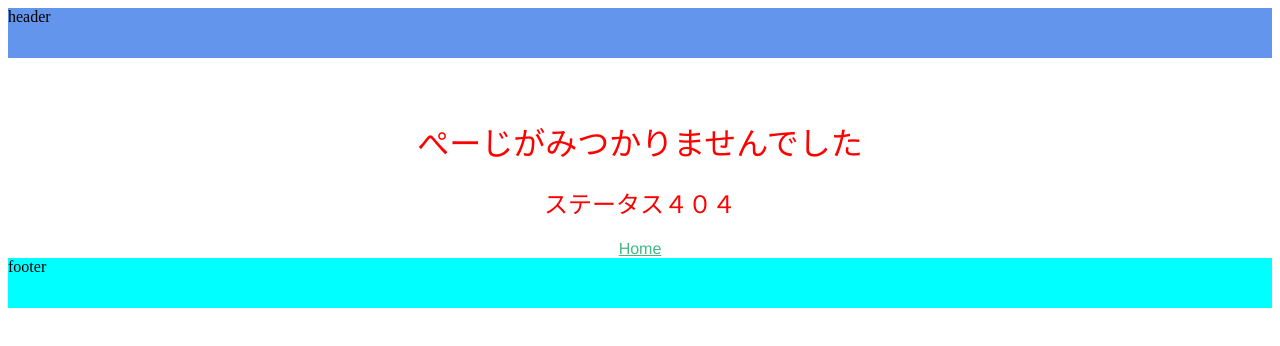
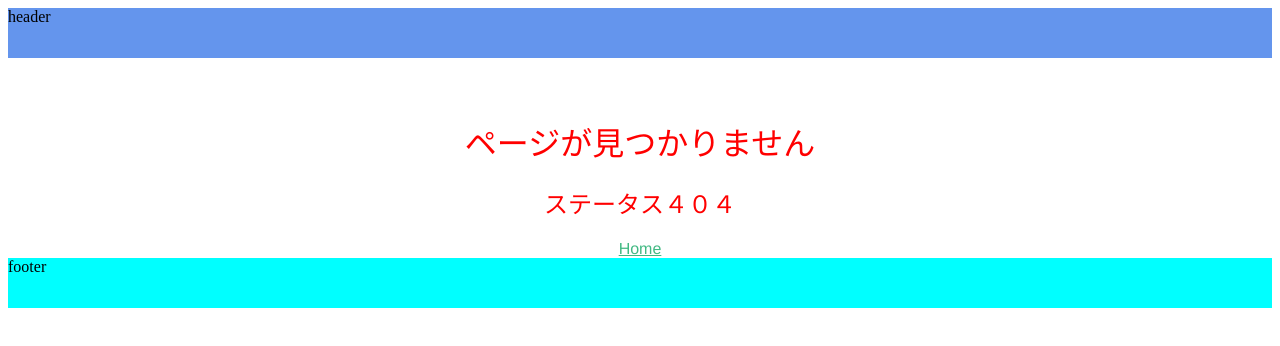
Before and after one commit to Hiroshi-Takahashi/architecture_design, a Vue app in the folder 2018/front-end/wizard_client/: page /#/error/404 in a window 1280 px wide. Shown: the top 346 px of the page. Built offline with nearby package versions, Linux system fonts and the light colour scheme.

Commit message:
誤字を修正

```diff
--- a/2018/front-end/wizard_client/src/components/Error/404.vue
+++ b/2018/front-end/wizard_client/src/components/Error/404.vue
@@ -1,6 +1,6 @@
 <template>
   <div class="error">
-    <h1>ぺーじがみつかりませんでした</h1>
+    <h1>ページが見つかりません</h1>
     <h2>ステータス４０４</h2>
     <div>
       <router-link to="/">Home</router-link>
```
